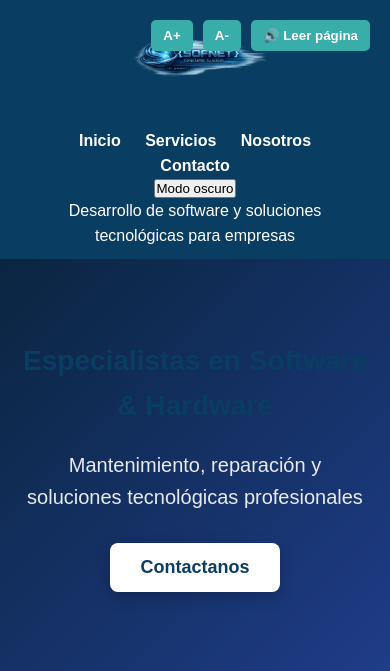
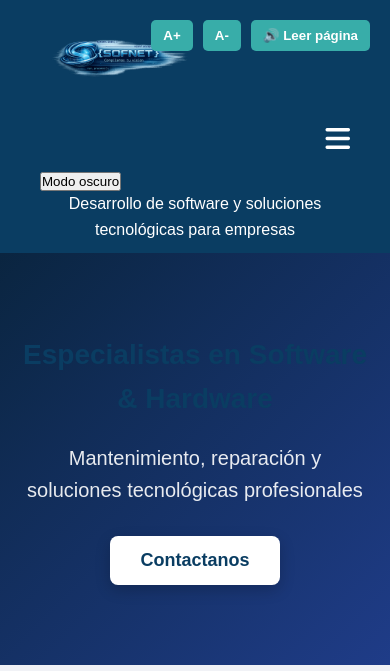
Before and after one commit to sofnet453-droid/sofnet-web, a Flask app: page / in a window 390 px wide. Shown: the top 671 px of the page. Run offline with Flask 3, Linux system fonts and the light colour scheme.

```diff
--- a/static/css/style.css
+++ b/static/css/style.css
@@ -324,3 +324,46 @@ footer {
         max-width: 300px;
     }
 }
+/* =========================
+   MENU HAMBURGUESA
+========================= */
+
+.menu-toggle {
+    display: none;
+    font-size: 28px;
+    cursor: pointer;
+    color: white;
+}
+
+/* SOLO EN CELULAR */
+@media (max-width: 768px) {
+
+    header {
+        flex-direction: column;
+        align-items: flex-start;
+    }
+
+    .menu-toggle {
+        display: block;
+        align-self: flex-end;
+        margin-bottom: 10px;
+    }
+
+    nav {
+        display: none;
+        width: 100%;
+        flex-direction: column;
+        background: var(--azul);
+        margin-top: 10px;
+        padding: 10px 0;
+    }
+
+    nav a {
+        margin: 15px 0;
+        text-align: center;
+    }
+
+    nav.active {
+        display: flex;
+    }
+}
--- a/templates/index.html
+++ b/templates/index.html
@@ -21,7 +21,12 @@
             <img src="{{ url_for('static', filename='img/logo.png') }}" alt="SOFNET Logo" class="logo-img">
         </div>
 
-        <nav>
+        <!-- BOTON HAMBURGUESA -->
+        <div class="menu-toggle" id="menu-toggle">
+            <i class="fa-solid fa-bars"></i>
+        </div>
+
+        <nav id="nav">
             <a href="/">Inicio</a>
             <a href='/servicios'>Servicios</a>
             <a href="/nosotros">Nosotros</a>
@@ -79,7 +84,23 @@
         <p>© 2026 SOFNET - Todos los derechos reservados</p>
     </footer>
 
-    <!-- JS -->
+    <!-- SCRIPT HAMBURGUESA -->
+    <script>
+        const toggle = document.getElementById("menu-toggle");
+        const nav = document.getElementById("nav");
+
+        toggle.addEventListener("click", () => {
+            nav.classList.toggle("active");
+
+            if(nav.classList.contains("active")){
+                toggle.innerHTML = '<i class="fa-solid fa-xmark"></i>';
+            } else {
+                toggle.innerHTML = '<i class="fa-solid fa-bars"></i>';
+            }
+        });
+    </script>
+
+    <!-- TU JS ORIGINAL -->
     <script src="{{ url_for('static', filename='js/main.js') }}"></script>
 
 </body>
```
